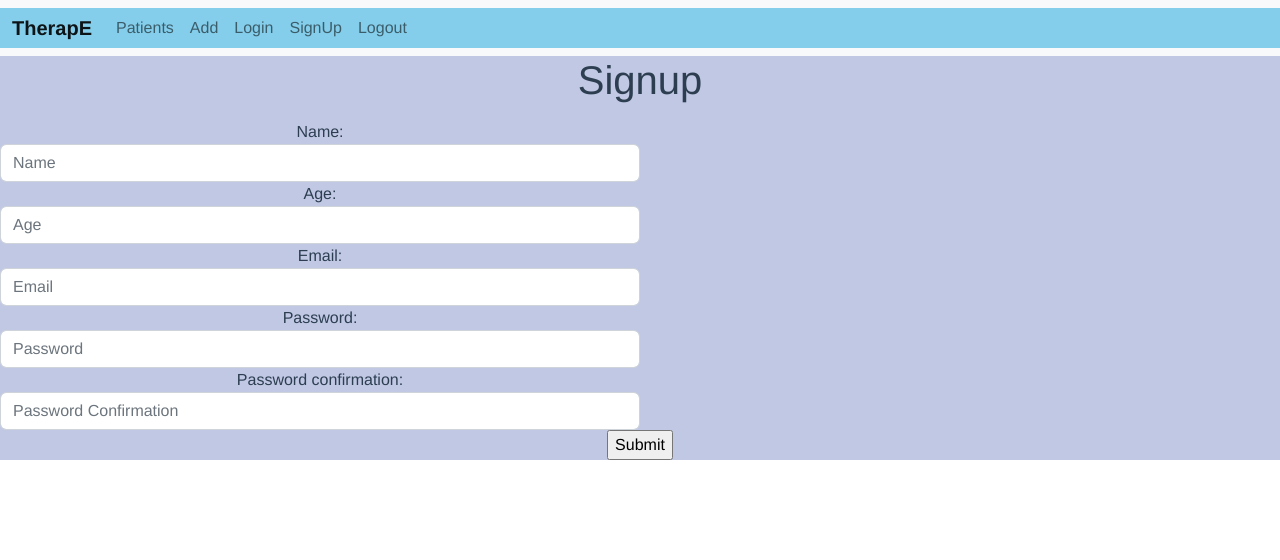
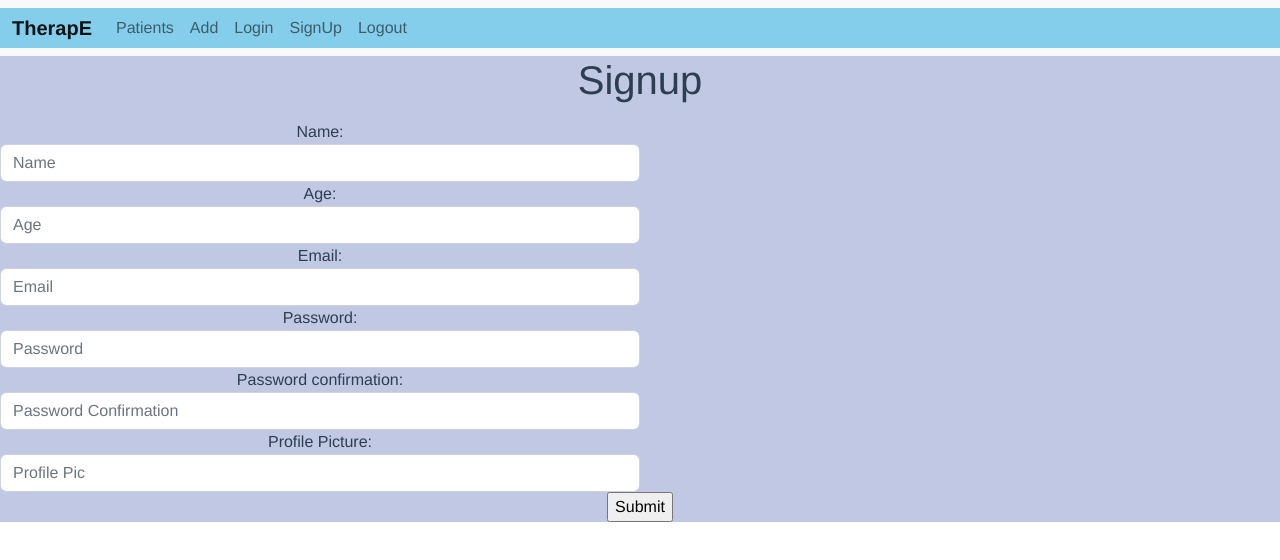
Before and after one commit to hollymsnell/Capstone-frontend, a Vue app: page /signup in a window 1280 px wide. Shown: the top 560 px of the page. Built offline with nearby package versions, Linux system fonts and the light colour scheme.

Commit message:
added ability to add profile pics to new users

```diff
--- a/src/views/SignupView.vue
+++ b/src/views/SignupView.vue
@@ -65,6 +65,10 @@ export default {
             placeholder="Password Confirmation"
           />
         </div>
+        <div class="form-group col-md-6">
+          <label>Profile Picture:</label>
+          <input type="text" class="form-control" v-model="newUserParams.profile_pic" placeholder="Profile Pic" />
+        </div>
       </div>
       <input type="submit" value="Submit" />
     </form>
--- a/src/views/UserView.vue
+++ b/src/views/UserView.vue
@@ -45,6 +45,7 @@ export default {
     <div class="row">
       <div class="col-sm" v-for="user in users" v-bind:key="user.id">
         <div class="card" style="width: 18rem">
+          <img class="card-img-top" v-bind:src="user.profile_pic" v-bind:alt="user.name" style="max-width: 250px" />
           <h3>{{ user.name }}</h3>
           <div>
             <button class="button" v-on:click="showUser(user.id)">Patient Info</button>
@@ -59,8 +60,11 @@ export default {
     <dialog id="user-details">
       <form method="dialog">
         <h1>User Info</h1>
+        <p>{{ currentUser.profile_pic }}</p>
         <p>Name: {{ currentUser.name }}</p>
         <p>Age: {{ currentUser.age }}</p>
+        <p>Injury Diagnosis: {{ currentUser.injury_diagnosis }}</p>
+        <p>Phone: {{ currentUser.phone }}</p>
         <div>
           <router-link v-bind:to="`/programs/${currentUser.id}`">Programs</router-link>
         </div>
```
